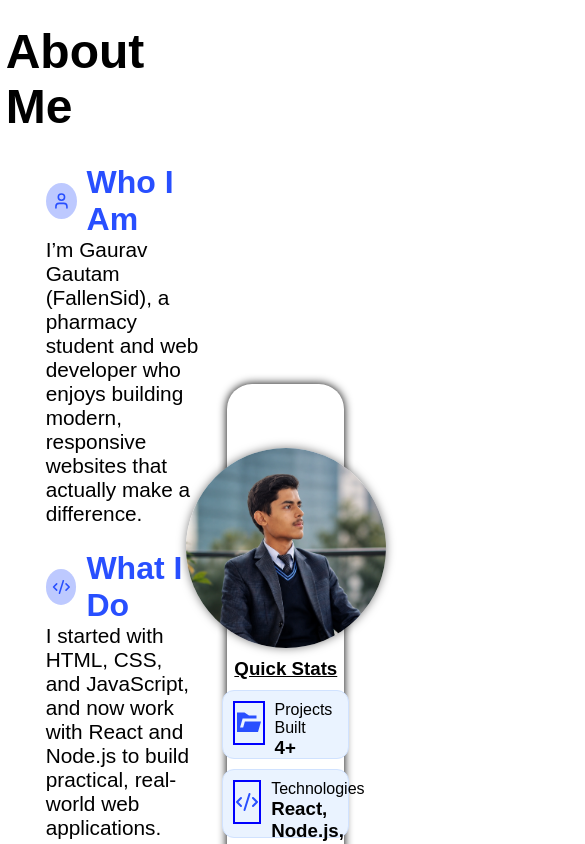
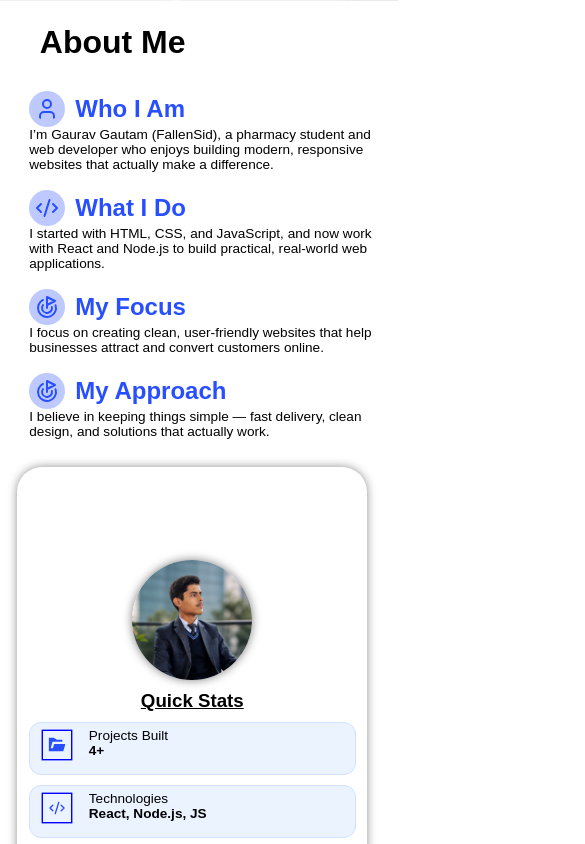
Before and after one commit to FallenSid/Portfolio, a React app: page / in a window 390 px wide. Shown: the part 860-1704 px from the top of the page, 585 px wide, since content can reach past the window. Built offline with nearby package versions, Linux system fonts and the light colour scheme; the HTML template or start-up script is replaced by a standard one.

Commit message:
5th commit

```diff
--- a/src/App.css
+++ b/src/App.css
@@ -339,7 +339,9 @@
 @media (max-width: 576px) {
   #bg {
     /* position: fixed; */
-    height: 100vh;
+    height: 102vh;
+    width: 102vw;
+    object-fit: cover;
   }
   #home {
     display: flex;
@@ -358,8 +360,115 @@
     font-size: 0.6rem;
     line-height: 1.3;
   }
+
+  .about-container{
+    margin: 0;
+    display: flex;
+    flex-direction: column;
+    align-items: center;
+    width: 95vw;
+    gap: 28px;
+  }
+  .about-text{
+    width: 95%;
+    font-size: 1rem;
+  }
+  .about-text h1 {
+      font-size: 2rem;
+      margin-left: 3%;
+    }
+    .about-text h2 {
+        font-size: 1.5rem;
+    }
+
+    .stats{
+        margin-left: -7%;
+        width: 95%;
+        height: 70vh;
+        box-shadow: 0 0 10px rgba(0, 0, 0, 0.438);
+        max-width: 350px;
+        /* margin-top: 10%; */
+    }
+    .card{
+        width:90% ;
+        padding: 5px;
+    }
+    .card .icon {
+        scale: 0.7;
+        display: flex;
+        justify-content: center;
+        align-items: center;
+        margin-top: -5px;
+    }
+    .card h3,p{
+        font-size:0.85rem;
+    }
+    #stat-pic{
+        height: 120px;
+        width: 120px;
+    }
+
+
+
+
+
+    #projects .projects-container{
+        /* display: none; */
+        display: flex;
+        flex-direction: column;
+        width: 95%;
+    }
+
+    #projects .projects-container h1{
+        margin-left: -50%;
+        margin-top: 100px;
+        margin-bottom: -70px;
+        font-size: 2rem;
+    }
+
+    .project-card{
+        width: 95%;
+        max-width:350px;
+        height: auto;
+    }
+
+    .project-desc{
+        height: 200px;
+    }
+
+    .tools{
+        margin-top: -15px;
+    }
+
+    .project-button{
+        min-height: 65px;
+    }
+    .project-button .btn{
+        height: 38px;
+    }
+
+
+
+
+  #contact{
+    /* display: none; */
+  }
+  .contact-container{
+    display: flex;
+    flex-direction: column;
+    width: 95%;
+  }
+  .main-contact{
+    width: 95%;
+  }
+  #contact h1{
+    font-size: 2rem;
+    margin-left: -20%;
+  }
+
+
 }
-
+/*
 @media (max-width: 789px) and (min-width: 427px) {
   .profile {
     width: 200px;
@@ -369,4 +478,4 @@
     width: 200px;
     height: 200px;
   }
-}
+} */
--- a/src/component/contactus.css
+++ b/src/component/contactus.css
@@ -66,3 +66,11 @@
     background-color: blue;
     scale: 1.03;
 }
+
+@media (max-width: 576px){
+    .form-contact{
+    width: 95%;
+    margin: 0;
+  }
+
+}
```
